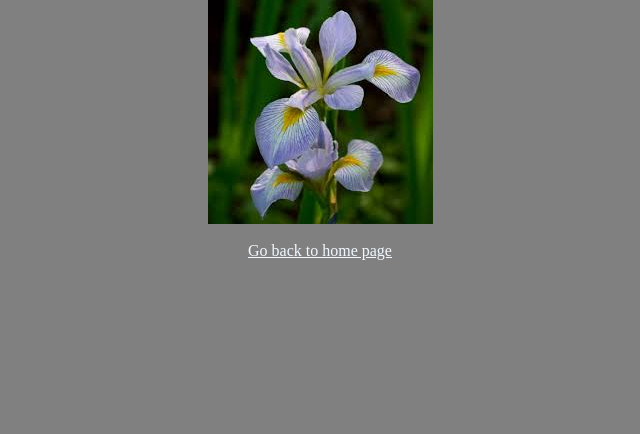
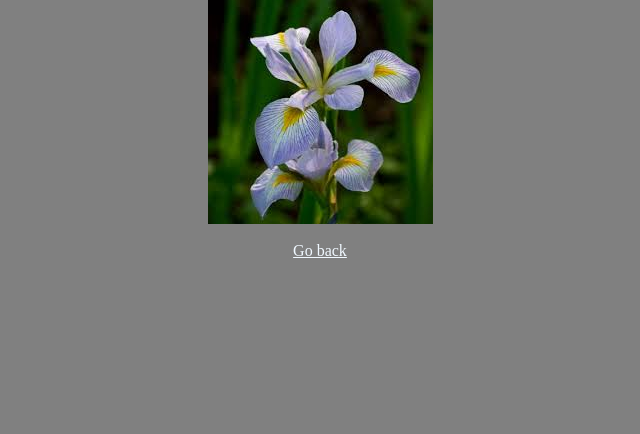
Before and after one commit to Toyosie/Iris, a Flask app: template template/predict.html in a window 1280 px wide. Shown: the part 114-548 px from the top of the page, without its empty margins (320-960 px from the left). Run offline with Flask 2, Linux system fonts and the light colour scheme; the template is opened without the code that fills it, so the values that code supplies are empty; parts of the project's set-up code (start-up, migrations or seed data) failed here and were passed over.

Commit message:
Add files via upload

```diff
--- a/template/predict.html
+++ b/template/predict.html
@@ -19,7 +19,7 @@
         {%endif%}
             <br>
             <br>
-        <a style="color: aliceblue;"  href="/home">Go back to home page</a>
+        <a style="color: aliceblue;"  href="/">Go back</a>
         </center>
 
      </body>
```
